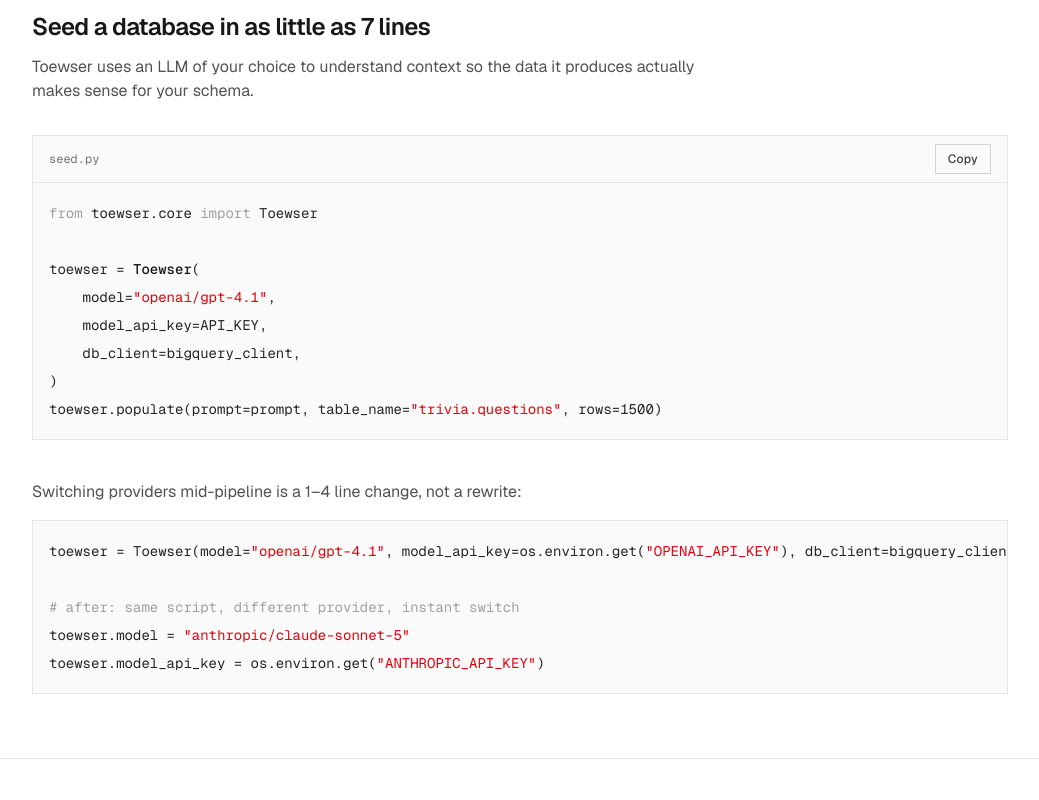
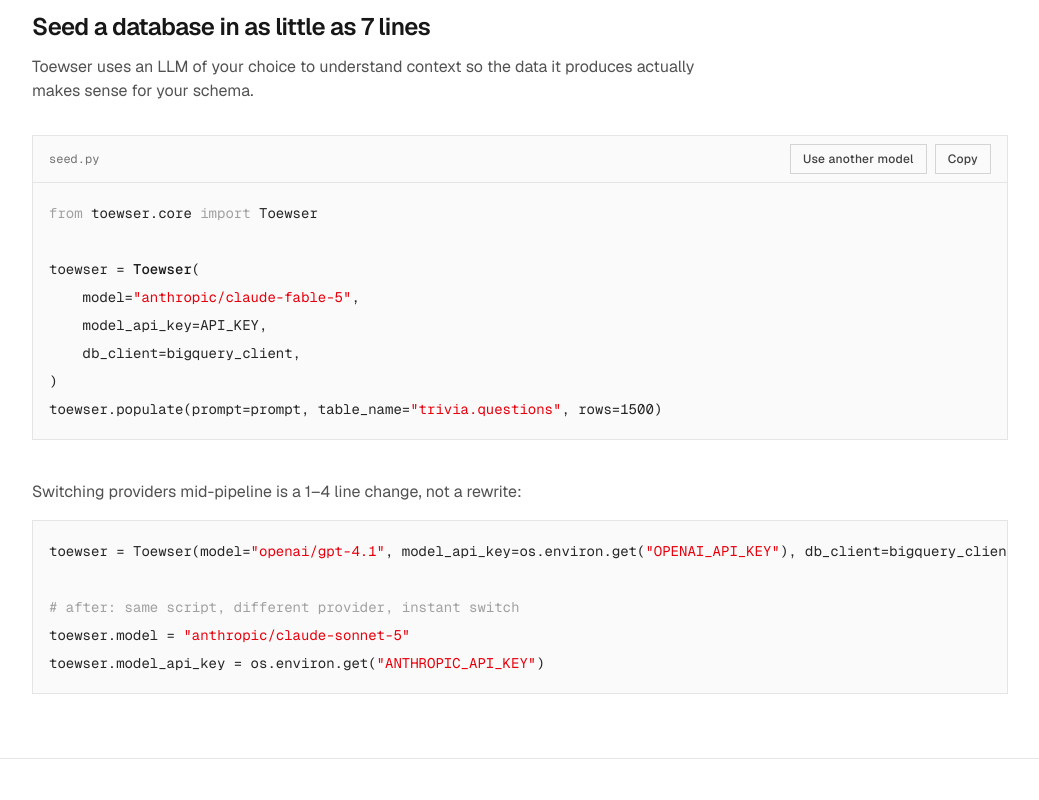
Before and after one commit to MightyTMZ/toewser-dev, a Next.js app: page / in a window 1280 px wide. Shown: the part 1000-1800 px from the top of the page, without its empty margins (120-1159 px from the left). Built offline with nearby package versions, Linux system fonts and the light colour scheme.

Commit message:
demo snippet

```diff
--- /dev/null
+++ b/app/components/DemoSnippet.tsx
@@ -0,0 +1,78 @@
+"use client"
+
+import { PROVIDERS, PROVIDERS_LIST_MAP } from "../data/constants"
+import { useState } from "react"
+import CopyButton from "./CopyButton"
+
+const getRandomProvider = () => {
+  const randomIndex = Math.floor(Math.random() * PROVIDERS.length)
+  return PROVIDERS[randomIndex]
+}
+
+const getRandomModel = (provider: string) => {
+  const providerData = PROVIDERS.find(p => p.valueOf() === provider)
+
+  if (providerData) {
+    const key = provider.toLowerCase() as keyof typeof PROVIDERS_LIST_MAP
+    const models = PROVIDERS_LIST_MAP[key]
+
+    const randomIndex = Math.floor(Math.random() * models.length)
+
+    return `${provider}/${models[randomIndex]}`
+  }
+
+  return "anthropic/claude-fable-5"
+}
+
+const buildSnippet = (model: string) => `from toewser.core import Toewser
+import os
+
+toewser = Toewser(
+    model="${model}",
+    model_api_key=os.environ.get("API_KEY"),
+    db_client=bigquery_client,
+)
+toewser.populate(prompt=prompt, table_name="trivia.questions", rows=1500)`
+
+const DemoSnippet = () => {
+  const [model, setModel] = useState("anthropic/claude-fable-5")
+
+  const handleNewModel = () => {
+    setModel(getRandomModel(getRandomProvider()))
+  }
+
+  return (
+    <div className="border border-neutral-200 bg-neutral-50">
+      <div className="flex items-center justify-between border-b border-neutral-200 px-4 py-2">
+        <span className="font-mono text-xs text-neutral-500">seed.py</span>
+        <div className="flex items-center gap-2">
+          <button
+            type="button"
+            onClick={handleNewModel}
+            className="shrink-0 border border-neutral-300 px-3 py-1.5 text-xs font-medium tracking-wide text-neutral-700 transition-colors hover:border-neutral-900 hover:text-neutral-900"
+          >
+            Use another model
+          </button>
+          <CopyButton text={buildSnippet(model)} />
+        </div>
+      </div>
+      <pre className="overflow-x-auto px-4 py-4 font-mono text-sm leading-7 text-neutral-800">
+        <span className="text-neutral-400">from</span>
+        {" toewser.core "}
+        <span className="text-neutral-400">import</span>
+        {" Toewser"}
+        {"\n\n"}
+        {"toewser = "}
+        <span className="text-neutral-900 font-medium">Toewser</span>
+        {"(\n    model="}
+        <span className="text-red-600">&quot;{model}&quot;</span>
+        {",\n    model_api_key=API_KEY,\n    db_client=bigquery_client,\n)\n"}
+        {"toewser.populate(prompt=prompt, table_name="}
+        <span className="text-red-600">&quot;trivia.questions&quot;</span>
+        {", rows=1500)"}
+      </pre>
+    </div>
+  )
+}
+
+export default DemoSnippet
--- a/app/page.tsx
+++ b/app/page.tsx
@@ -1,17 +1,8 @@
 import DotGrid from "./components/DotGrid";
 import CopyButton from "./components/CopyButton";
+import DemoSnippet from "./components/DemoSnippet";
 
 const INSTALL_CMD = "pip install toewser";
-
-const SEED_SNIPPET = `from toewser.core import Toewser
-import os
-
-toewser = Toewser(
-    model="openai/gpt-4.1",
-    model_api_key=os.environ.get("OPENAI_API_KEY"),
-    db_client=bigquery_client,
-)
-toewser.populate(prompt=prompt, table_name="trivia.questions", rows=1500)`;
 
 const ONBOARDING_PROMPT = `Install toewser in this repo. Take into account he code env and also
 
@@ -133,26 +124,8 @@
               Toewser uses an LLM of your choice to understand context so the data it produces actually makes
               sense for your schema.
             </p>
-            <div className="mt-8 overflow-x-auto border border-neutral-200 bg-neutral-50">
-              <div className="flex items-center justify-between border-b border-neutral-200 px-4 py-2">
-                <span className="font-mono text-xs text-neutral-500">seed.py</span>
-                <CopyButton text={SEED_SNIPPET} />
-              </div>
-              <pre className="overflow-x-auto px-4 py-4 font-mono text-sm leading-7 text-neutral-800">
-                <span className="text-neutral-400">from</span>
-                {" toewser.core "}
-                <span className="text-neutral-400">import</span>
-                {" Toewser"}
-                {"\n\n"}
-                {"toewser = "}
-                <span className="text-neutral-900 font-medium">Toewser</span>
-                {"(\n    model="}
-                <span className="text-red-600">&quot;openai/gpt-4.1&quot;</span>
-                {",\n    model_api_key=API_KEY,\n    db_client=bigquery_client,\n)\n"}
-                {"toewser.populate(prompt=prompt, table_name="}
-                <span className="text-red-600">&quot;trivia.questions&quot;</span>
-                {", rows=1500)"}
-              </pre>
+            <div className="mt-8">
+              <DemoSnippet />
             </div>
 
             <p className="mt-10 text-neutral-600">
@@ -289,7 +262,7 @@
 
       <footer className="border-t border-neutral-200">
         <div className="mx-auto flex max-w-5xl flex-col items-start justify-between gap-2 px-6 py-8 text-sm text-neutral-500 sm:flex-row sm:items-center">
-          <span>toewser — provider-agnostic ETL for LLM pipelines</span>
+          <span>toewser - provider-agnostic ETL for LLM pipelines</span>
           <span className="font-mono text-xs">/ˈteɪzər/</span>
         </div>
       </footer>
```
